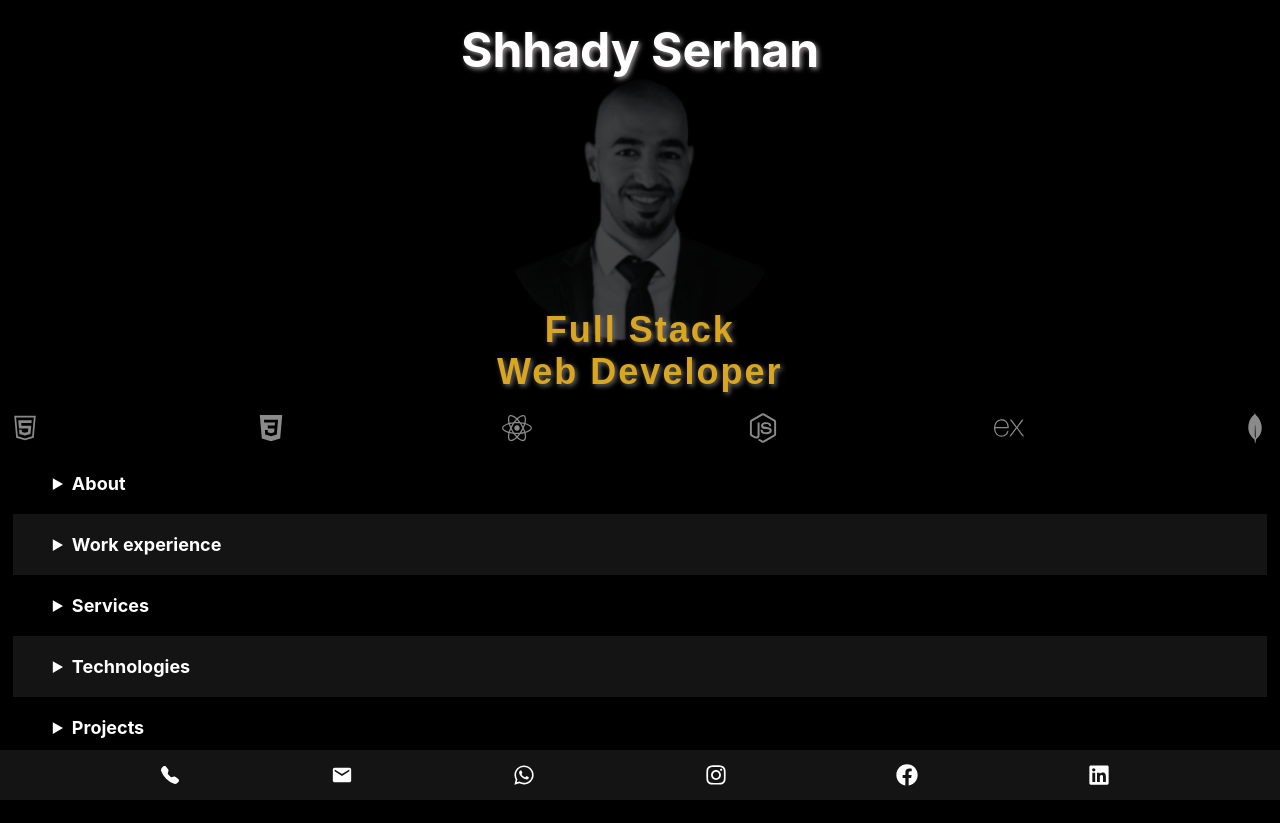
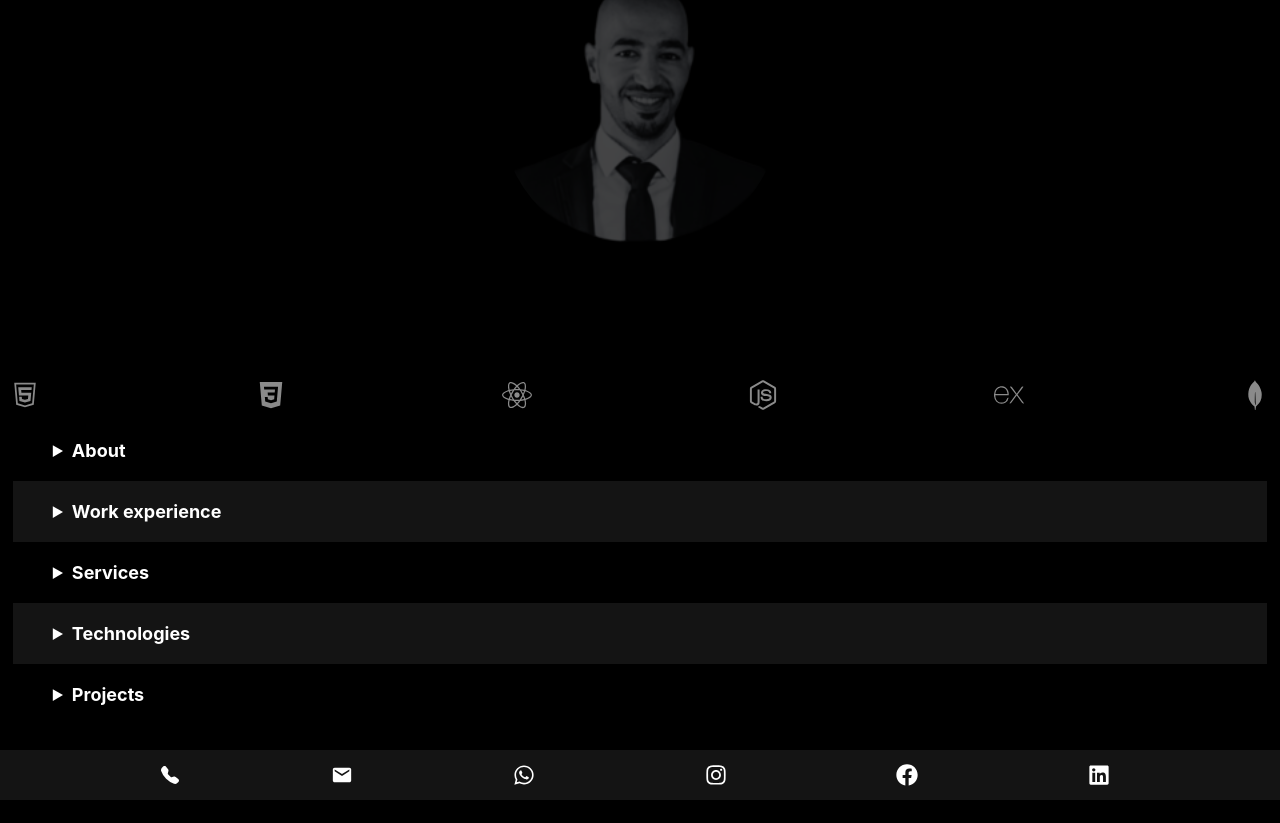
Before and after one commit to shhady/portfolio, a React (Create React App) app: page / in a window 1280 px wide. After the commit the page ends 800 px from the top, so only its background shows below. Built offline with nearby package versions, Linux system fonts and the light colour scheme.

Commit message:
social media icons

```diff
--- a/src/App.css
+++ b/src/App.css
@@ -74,6 +74,7 @@
     /* background-color: #0f0f0f; */
     margin: 10px auto;
     border-radius: 10px;
+
   }
 
 
@@ -82,6 +83,7 @@
     height: 30px;
     width: 30px;
     color: rgb(138, 138, 138);
+
 
   }
   /* @keyframes iconAnimation {
--- a/src/App.js
+++ b/src/App.js
@@ -20,12 +20,12 @@ function App() {
     <div className="homePageContainer">
      <div className="contentDiv">
 
-        <div className="Name">Shhady Serhan</div>
+        {/* <div className="Name">Shhady Serhan</div> */}
         <div className="backgroundImage">
         <div className='aboveImage'></div>
           {/* Background image goes here */}
         </div>
-        <h2 className="Job">Full Stack <br/> Web Developer</h2>
+        {/* <h2 className="Job">Full Stack <br/> Web Developer</h2> */}
         {/* <h3 className="tech">Technologies</h3> */}
         {/* <h4 className="techs"> HTML | CSS | React | Node.js<br/> Express | MongoDB</h4> */}
       </div>
```
